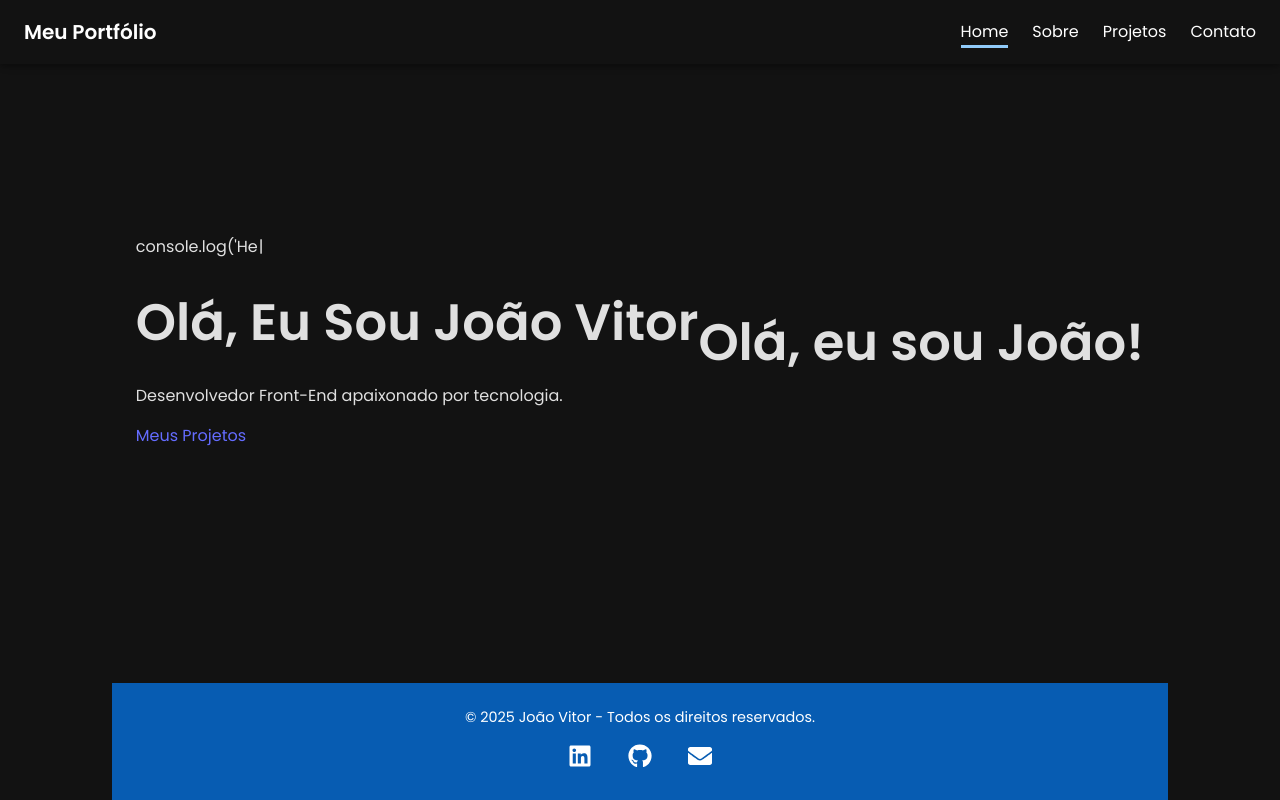
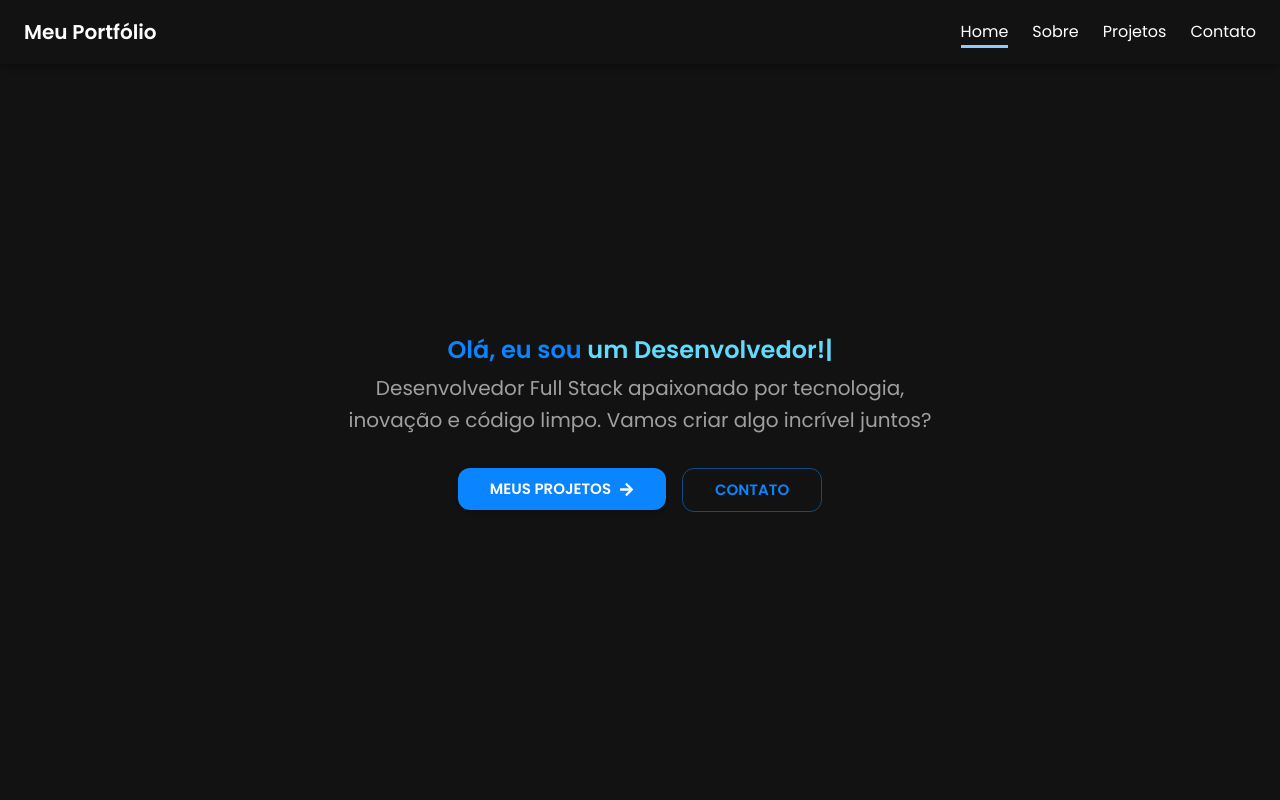
Before and after one commit to Joaos32/Portfolio, a React (Vite) app: page / in a window 1280 px wide. Shown: the top 800 px of the page. Built offline with nearby package versions, Linux system fonts and the light colour scheme.

Commit message:
Configuração do envio de e-mails com EmailJS

```diff
--- a/index.html
+++ b/index.html
@@ -1,10 +1,27 @@
 <!doctype html>
-<html lang="en">
+<html lang="pt-br"> <!-- Alterei o idioma para português do Brasil -->
   <head>
     <meta charset="UTF-8" />
+    <meta name="viewport" content="width=device-width, initial-scale=1.0" />
+
+    <!-- SEO: Melhorando a descrição e palavras-chave -->
+    <meta name="description" content="Portfólio de João - Desenvolvedor Web. Veja meus projetos e entre em contato.">
+    <meta name="keywords" content="Desenvolvimento Web, Frontend, React, Programação, Portfólio">
+    <meta name="author" content="João Silva">
+
+    <!-- Open Graph (para redes sociais) -->
+    <meta property="og:title" content="Portfólio de João Silva">
+    <meta property="og:description" content="Confira meu portfólio e meus projetos mais recentes!">
+    <meta property="og:image" content="URL_DA_SUA_IMAGEM">
+    <meta property="og:url" content="https://SEU-PORTFOLIO.com">
+
+    <!-- Twitter Cards -->
+    <meta name="twitter:card" content="summary_large_image">
+
+    <!-- Fonte personalizada -->
     <link href="https://fonts.googleapis.com/css2?family=Orbitron:wght@400;700&family=Poppins:wght@300;400;600&display=swap" rel="stylesheet">
-    <meta name="viewport" content="width=device-width, initial-scale=1.0" />
-    <title>Vite + React</title>
+
+    <title>Portfólio | João Silva</title>
   </head>
   <body>
     <div id="root"></div>
--- a/package.json
+++ b/package.json
@@ -11,6 +11,7 @@
     "format": "prettier --write 'src/**/*.{js,jsx}'"
   },
   "dependencies": {
+    "@emailjs/browser": "^4.4.1",
     "@emotion/react": "^11.14.0",
     "@emotion/styled": "^11.14.0",
     "@mui/icons-material": "^6.4.7",
@@ -21,6 +22,7 @@
     "react-icons": "^5.5.0",
     "react-router-dom": "^7.3.0",
     "react-simple-typewriter": "^5.0.1",
+    "react-type-animation": "^3.2.0",
     "react-typed": "^2.0.12",
     "typewriter-effect": "^2.21.0"
   },
--- a/src/App.jsx
+++ b/src/App.jsx
@@ -1,11 +1,9 @@
 import { BrowserRouter as Router, Route, Routes, useLocation } from "react-router-dom";
 import { ThemeProvider, CssBaseline, Box, Container, CircularProgress } from "@mui/material";
-import { AnimatePresence, motion } from "framer-motion";
 import { Suspense, lazy } from "react";
 import theme from "./theme";
 import Navbar from "./components/Navbar";
 import Footer from "./components/Footer";
-import Presentation from "./components/Presentation";
 
 const Home = lazy(() => import("./pages/Home"));
 const About = lazy(() => import("./pages/About"));
@@ -18,34 +16,18 @@ const Loader = () => (
   </Box>
 );
 
-const pageVariants = {
-  initial: { opacity: 0, y: 20 },
-  animate: { opacity: 1, y: 0, transition: { duration: 0.5 } },
-  exit: { opacity: 0, y: -20, transition: { duration: 0.3 } },
-};
-
-const AnimatedRoutes = () => {
+const StaticRoutes = () => {
   const location = useLocation();
 
   return (
-    <AnimatePresence mode="wait">
-      <motion.div
-        key={location.pathname}
-        initial="initial"
-        animate="animate"
-        exit="exit"
-        variants={pageVariants}
-      >
     <Suspense fallback={<Loader />}>
-          <Routes location={location} key={location.pathname}>
+      <Routes location={location}>
         <Route path="/" element={<Home />} />
         <Route path="/about" element={<About />} />
         <Route path="/projects" element={<Projects />} />
         <Route path="/contact" element={<Contact />} />
       </Routes>
     </Suspense>
-      </motion.div>
-    </AnimatePresence>
   );
 };
 
@@ -77,8 +59,7 @@ const App = () => {
               maxWidth: { xs: "100%", md: "lg" },
             }}
           >
-            <Presentation />
-            <AnimatedRoutes />
+            <StaticRoutes />
           </Container>
           <Footer />
         </Box>
--- a/src/components/Presentation.jsx
+++ /dev/null
@@ -1,53 +0,0 @@
-import React from "react";
-import { motion } from "framer-motion";
-import Typewriter from "typewriter-effect";
-
-const Presentation = () => {
-  return (
-    <div className="relative w-full h-screen bg-black flex items-center justify-center text-white overflow-hidden">
-      {/* Código sendo digitado */}
-      <motion.div
-        className="absolute top-10 left-10 text-green-400 text-lg font-mono"
-        initial={{ opacity: 0 }}
-        animate={{ opacity: 1 }}
-        transition={{ duration: 1 }}
-      >
-        <Typewriter
-          options={{
-            strings: [
-              "function greet() {",
-              "  console.log('Hello, World!');",
-              "}",
-              "greet();",
-            ],
-            autoStart: true,
-            loop: true,
-            delay: 75,
-            deleteSpeed: 20,
-          }}
-        />
-      </motion.div>
-
-      {/* Apresentação no centro */}
-      <motion.div
-        className="absolute flex flex-col items-center justify-center text-center p-6"
-        initial={{ opacity: 0, scale: 0.8 }}
-        animate={{ opacity: 1, scale: 1 }}
-        transition={{ duration: 1 }}
-      >
-        <h1 className="text-4xl font-bold mb-4">Olá, Eu Sou João Vitor</h1>
-        <p className="text-lg text-gray-300 mb-6">Desenvolvedor Front-End apaixonado por tecnologia.</p>
-        <motion.a
-          href="#projetos"
-          className="px-6 py-2 bg-blue-500 hover:bg-blue-600 rounded-lg text-white text-lg"
-          whileHover={{ scale: 1.1 }}
-          whileTap={{ scale: 0.9 }}
-        >
-          Meus Projetos
-        </motion.a>
-      </motion.div>
-    </div>
-  );
-};
-
-export default Presentation;
--- a/src/pages/Home.jsx
+++ b/src/pages/Home.jsx
@@ -1,21 +1,117 @@
-import React from "react";
+import { useState, useEffect } from "react";
+import { Container, Typography, Button, Box } from "@mui/material";
 import { motion } from "framer-motion";
+import { TypeAnimation } from "react-type-animation";
+import { FaArrowRight } from "react-icons/fa";
 
 const Home = () => {
+  const [textVisible, setTextVisible] = useState(false);
+
+  useEffect(() => {
+    document.title = "Início | Portfólio de João Vitor";
+
+    setTimeout(() => {
+      setTextVisible(true);
+    }, 1000);
+  }, []);
+
   return (
-    <div className="relative w-full h-screen flex items-center justify-center bg-black overflow-hidden">
-      {/* Texto principal centralizado na tela */}
+    <Container
+      maxWidth="lg"
+      sx={{
+        display: "flex",
+        flexDirection: "column",
+        alignItems: "center",
+        justifyContent: "center",
+        textAlign: "center",
+        minHeight: "100vh",
+        p: 3,
+      }}
+    >
+      {/* Título animado */}
       <motion.div
-        className="relative z-10 bg-black/80 p-6 rounded-lg shadow-lg text-center"
-        initial={{ opacity: 0, scale: 0.8 }}
-        animate={{ opacity: 1, scale: 1 }}
+        initial={{ opacity: 0, y: -30 }}
+        animate={{ opacity: 1, y: 0 }}
         transition={{ duration: 1 }}
       >
-        <h1 className="text-white text-5xl md:text-7xl font-bold">
-          Olá, eu sou João!
-        </h1>
+        <Typography variant="h3" fontWeight="bold" color="primary" gutterBottom>
+          Olá, eu sou{" "}
+          <span style={{ color: "#61DBFB" }}>
+            <TypeAnimation
+              sequence={["João Vitor", 1500, "um Desenvolvedor!", 1500]}
+              wrapper="span"
+              repeat={Infinity}
+            />
+          </span>
+        </Typography>
       </motion.div>
-    </div>
+
+      {/* Descrição com efeito de entrada */}
+      {textVisible && (
+        <motion.div
+          initial={{ opacity: 0, scale: 0.9 }}
+          animate={{ opacity: 1, scale: 1 }}
+          transition={{ duration: 1, delay: 0.3 }}
+        >
+          <Typography variant="h6" color="textSecondary" sx={{ maxWidth: "600px" }}>
+            Desenvolvedor Full Stack apaixonado por tecnologia, inovação e código limpo. Vamos criar algo incrível juntos?
+          </Typography>
+        </motion.div>
+      )}
+
+      {/* Botões animados */}
+      <Box sx={{ mt: 4, display: "flex", gap: 2 }}>
+        <motion.div
+          whileHover={{ scale: 1.1 }}
+          whileTap={{ scale: 0.9 }}
+          transition={{ duration: 0.3 }}
+        >
+          <Button
+            variant="contained"
+            color="primary"
+            size="large"
+            href="/projects"
+            sx={{ px: 4, py: 1, fontWeight: "bold", display: "flex", alignItems: "center" }}
+          >
+            Meus Projetos <FaArrowRight style={{ marginLeft: "8px" }} />
+          </Button>
+        </motion.div>
+
+        <motion.div
+          whileHover={{ scale: 1.1 }}
+          whileTap={{ scale: 0.9 }}
+          transition={{ duration: 0.3 }}
+        >
+          <Button
+            variant="outlined"
+            color="primary"
+            size="large"
+            href="/contact"
+            sx={{ px: 4, py: 1, fontWeight: "bold" }}
+          >
+            Contato
+          </Button>
+        </motion.div>
+      </Box>
+
+      {/* Efeito de fundo animado */}
+      <motion.div
+        initial={{ opacity: 0 }}
+        animate={{ opacity: 0.2 }}
+        transition={{ duration: 2 }}
+        style={{
+          position: "absolute",
+          bottom: "10%",
+          left: "50%",
+          transform: "translateX(-50%)",
+          width: "300px",
+          height: "300px",
+          background: "radial-gradient(circle, rgba(97,219,251,0.3) 0%, rgba(0,0,0,0) 70%)",
+          borderRadius: "50%",
+          zIndex: -1,
+        }}
+      />
+    </Container>
   );
 };
 
--- a/src/pages/Projects.jsx
+++ b/src/pages/Projects.jsx
@@ -1,3 +1,4 @@
+import { useEffect } from "react";
 import { Container, Grid, Typography } from "@mui/material";
 import ProjectCard from "../components/ProjectCard";
 
@@ -32,6 +33,10 @@ const projects = [
 ];
 
 function Projects() {
+  useEffect(() => {
+    document.title = "Meus Projetos | Portfólio de João Silva";
+  }, []);
+
   return (
     <Container sx={{ mt: 5, mb: 5 }}>
       <Typography
```
Also changed, not shown: src/pages/About.jsx (+20 -25 lines), src/pages/Contact.jsx (+72 -61 lines), 1 other file (tests, documents, lock files or other folders). Lines whose indentation alone changed are shown as unchanged.
